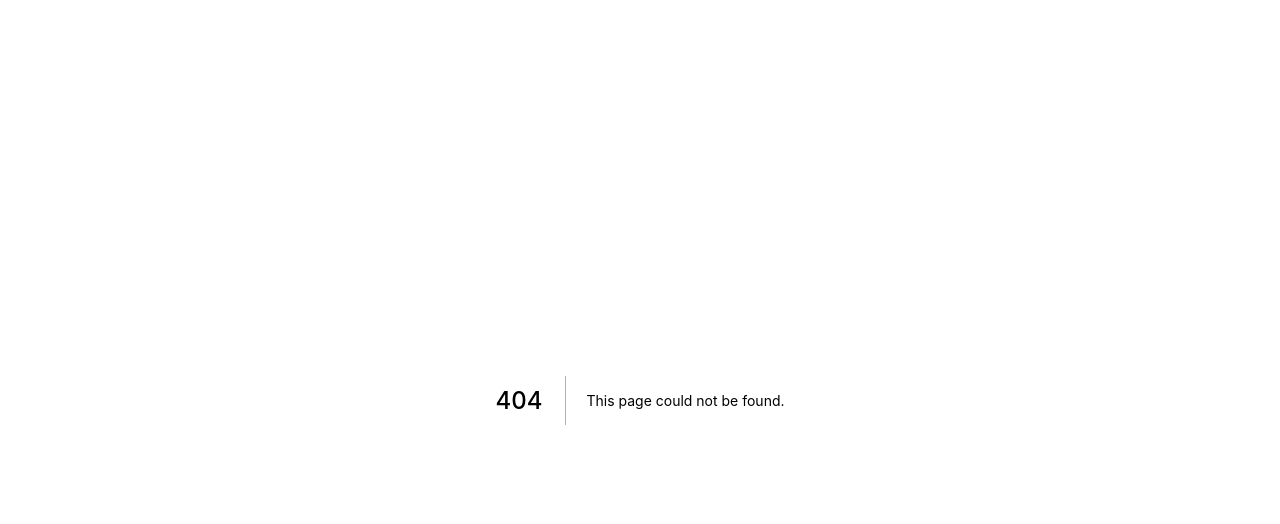
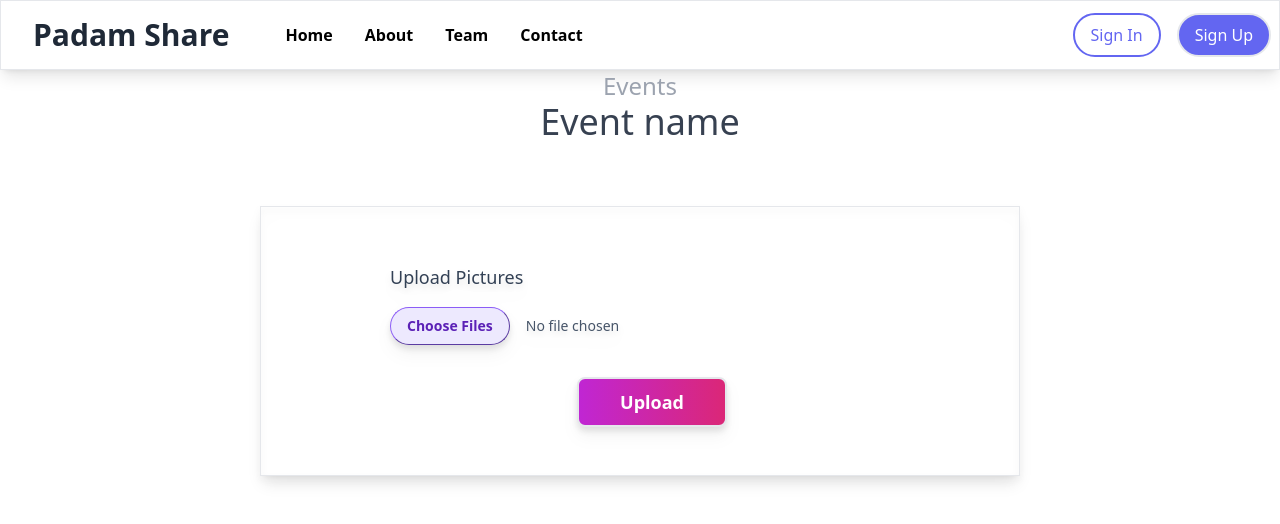
Before and after one commit to ARK-ASWINRAJ/padam-share, a Next.js app: page /event in a window 1280 px wide. Before the commit this address had no page. Shown: the top 524 px of the page. Built offline with nearby package versions, Linux system fonts and the light colour scheme.

Commit message:
Added pic uploader for events

```diff
--- a/components/Form.js
+++ b/components/Form.js
@@ -9,7 +9,7 @@ const Form = () => {
     event.preventDefault();
     alert(`Thank you ${name} for using PadamShare`);
     setName("");
-    setName("");
+    setEmail("");
   };
   return (
     <div className="items-center my-16 mx-auto border drop-shadow-lg p-8 ">
--- /dev/null
+++ b/components/Uploader.js
@@ -0,0 +1,40 @@
+const Uploader = () => {
+  const handleSubmit = (event) => {
+    event.preventDefault();
+    alert(`Your Files are getting Uploaded..`);
+  };
+  return (
+    <>
+      <div className="items-center my-16 mx-auto border drop-shadow-lg shadow-lg p-8 ">
+        <form
+          className="flex flex-col  items-center space-x-6"
+          onSubmit={handleSubmit}
+        >
+          <label className="block mt-6">
+            <span className="block text-lg font-medium text-slate-700">
+              {"Upload Pictures"}
+            </span>
+            <input
+              type="file"
+              multiple
+              className="mt-4 block md:w-[500px] w-[300px] text-sm text-slate-600
+      file:mr-4 file:py-2 file:px-4
+      file:rounded-full file:border file:border-violet-500
+      file:text-sm file:font-semibold
+      file:bg-violet-100 file:text-violet-800
+      hover:file:bg-violet-200
+    "
+            />
+          </label>
+          <input
+            type="submit"
+            value={"Upload"}
+            className=" mt-8 text-lg border-2 rounded-lg  text-white bg-gradient-to-r from-fuchsia-600 to-pink-600 px-4 py-2 my-4 hover:shadow-lg w-[150px] h-[50px] font-semibold"
+          />
+        </form>
+      </div>
+    </>
+  );
+};
+
+export default Uploader;
--- /dev/null
+++ b/pages/event.js
@@ -0,0 +1,24 @@
+import Head from "next/head";
+
+import Navbar from "../components/Navbar";
+import Uploader from "../components/Uploader";
+
+const event = () => {
+  return (
+    <>
+      <Head>
+        <title>Events</title>
+      </Head>
+      <Navbar />
+      <div className="text-center">
+        <h1 className="text-2xl text-gray-400">Events</h1>
+        <h1 className="text-4xl text-gray-700">Event name</h1>
+      </div>
+      <div className="max-w-[760px] items center mx-auto">
+        <Uploader />
+      </div>
+    </>
+  );
+};
+
+export default event;
```
